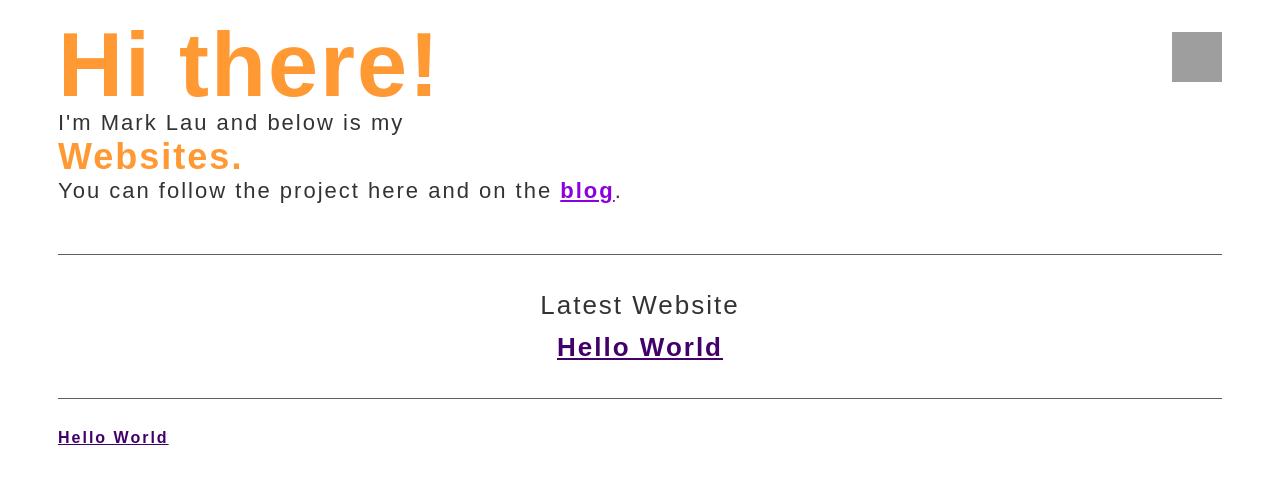
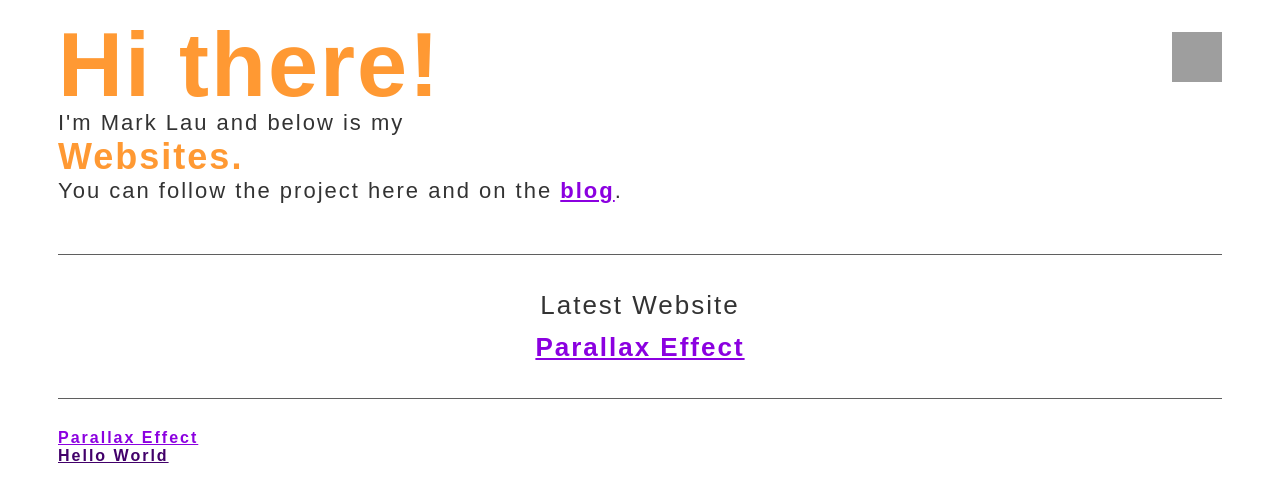
Before and after one commit to yuel/lonn.github.com, a Jekyll site: the page built from index.html, in a window 1280 px wide. Shown: the top 502 px of the page. Built offline with Jekyll 4.4.1, drawn with Linux system fonts in a browser that asks for light colours; grey boxes are pictures that could not be loaded.

Commit message:
Update default.html
add day2 parallax

```diff
--- a/_layouts/default.html
+++ b/_layouts/default.html
@@ -20,7 +20,7 @@
 
 	<div id="marquee_container">
 		<div>Latest Website</div>
-		<a href="">Hello World</a>
+		<a href="https://rawgithub.com/lonn/lonn.github.com/master/blogeveryday/day2/parallax_demo.html">Parallax Effect</a>
 	</div>
 
 	<div id="website_list_container">
@@ -44,7 +44,7 @@
 			<span><a href=""></a></span>
 		</div>
 		<div>
-			<span><a href=""></a></span>
+			<span><a href="https://rawgithub.com/lonn/lonn.github.com/master/blogeveryday/day2/parallax_demo.html">Parallax Effect</a></span>
 		</div>
 		<div>
 			<span><a href="">Hello World</a></span>
```
